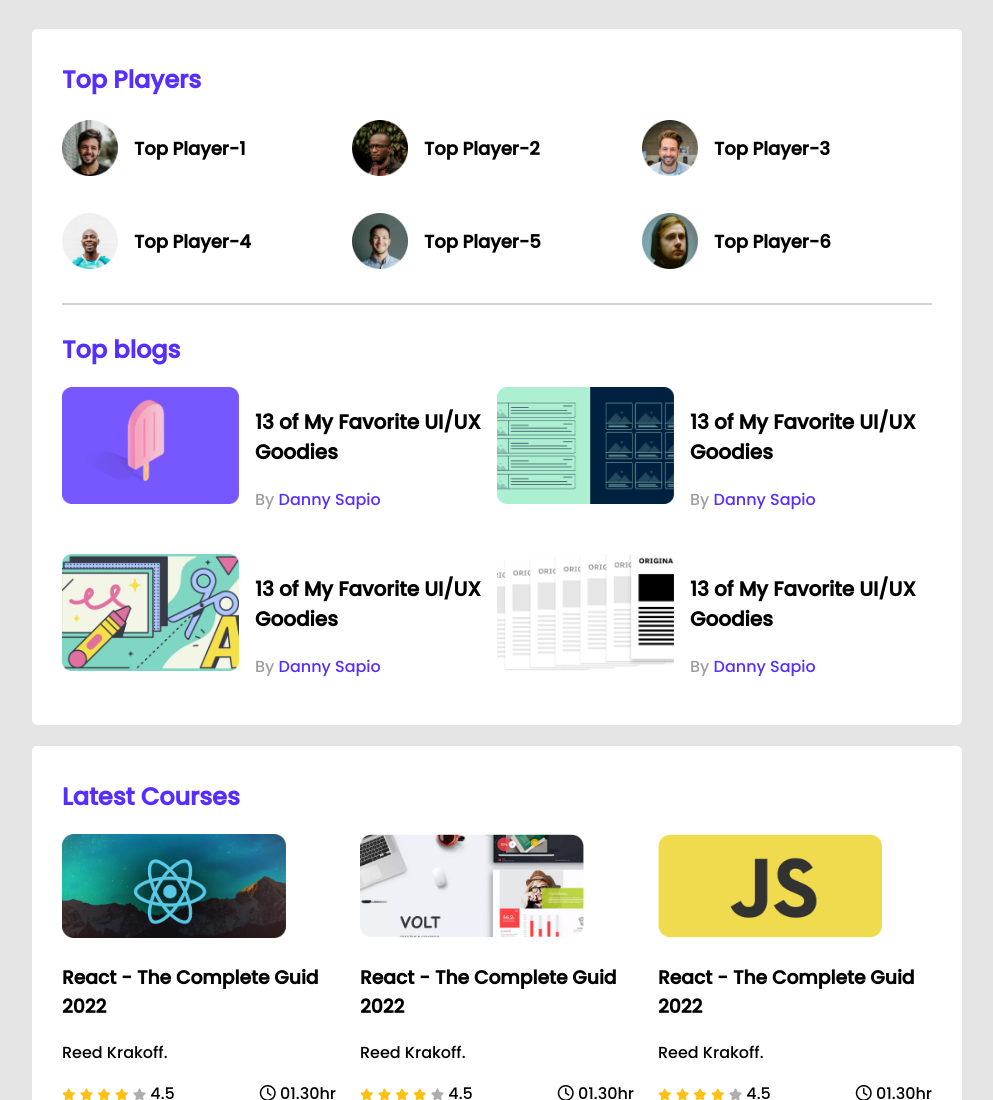
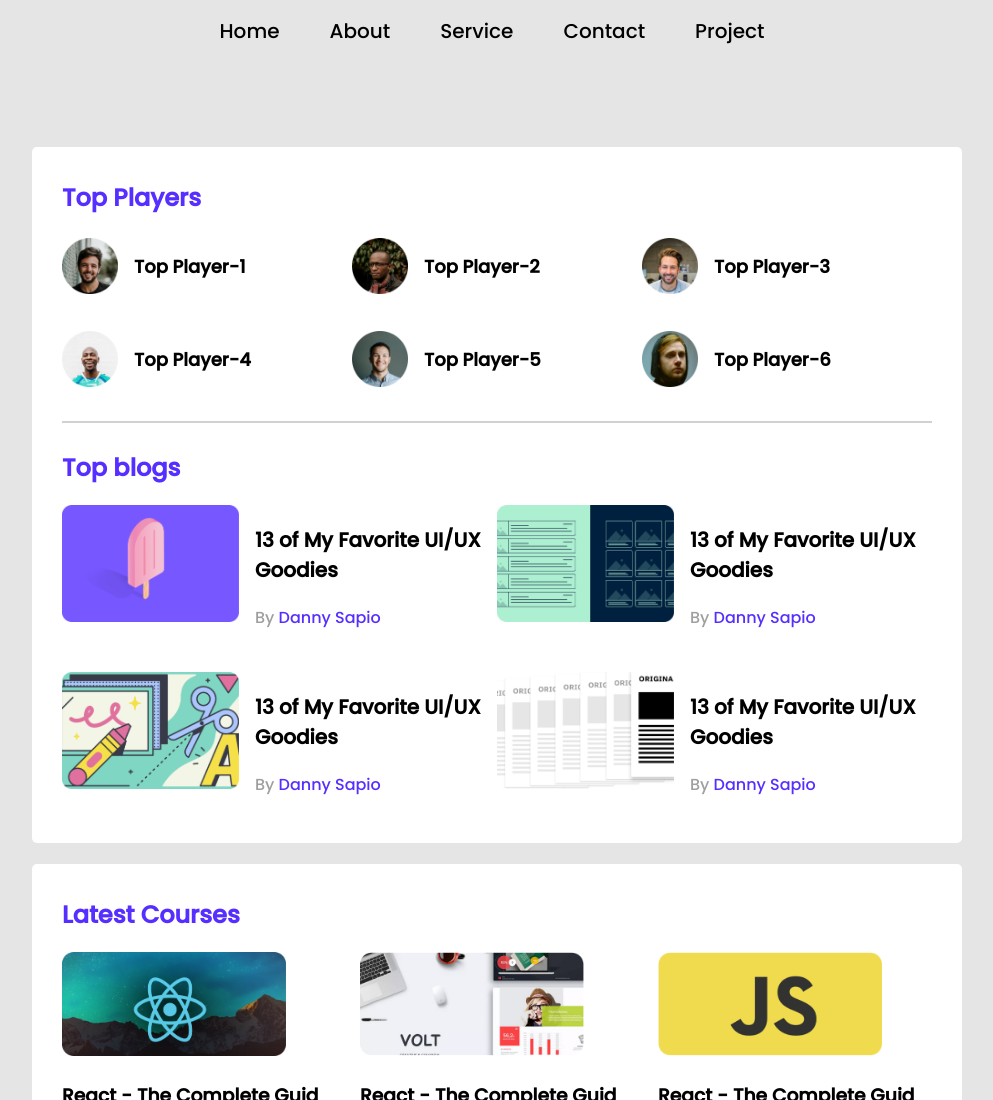
Before and after one commit to 52atiq/leader-board-css3, a plain HTML site: page index.html in a window 1280 px wide. Shown: the top 1100 px of the page, without its empty margins (143-1136 px from the left). Drawn offline with Linux system fonts and the light colour scheme.

Commit message:
nav changed

```diff
--- a/index.html
+++ b/index.html
@@ -13,7 +13,23 @@
 <body>
     <!-- header start -->
     <header>
+      <nav>
+          <ul>
+              <li> <a href="">Home</a> </li>
+              <li> <a href="">About</a> </li>
+              <li> <a href="">Service</a>
 
+                    <ul class="dropdown">
+                        <li><a href="">Item 1</a></li>
+                        <li><a href="">Item 2</a></li>
+                        <li><a href="">Item 3</a></li>
+                    </ul>
+
+            </li>
+              <li> <a href="">Contact</a> </li>
+              <li> <a href="">Project</a> </li>
+          </ul>
+      </nav>
     </header>
     <!-- header end -->
 
--- a/styles/style.css
+++ b/styles/style.css
@@ -22,6 +22,45 @@ body{
     font-family: 'Poppins', sans-serif;
     background-color: #E5E5E5;
 }
+
+/* Header  */
+nav{
+    margin-bottom: 80px;
+}
+nav> ul{
+    display: flex;
+
+    justify-content: center;
+    /* justify-content: space-between; */
+    align-items: center;
+
+}
+nav li{
+    list-style: none;
+    margin-right: 50px;
+}
+nav  li a{
+    text-decoration: none;
+    color: black;
+    font-size: 20px;
+}
+nav li:hover{
+    background-color: yellow;
+}
+/* nav > ul > li:hover > ul{
+    display: block;
+} */
+.dropdown{
+    display: none;
+    position: absolute;
+    background-color: lightyellow;
+    padding: 0;
+}
+.dropdown li{
+    margin: 23px 50px;
+    padding:20px;
+}
+
 
 /* top players style  */
 .top-players{
```
